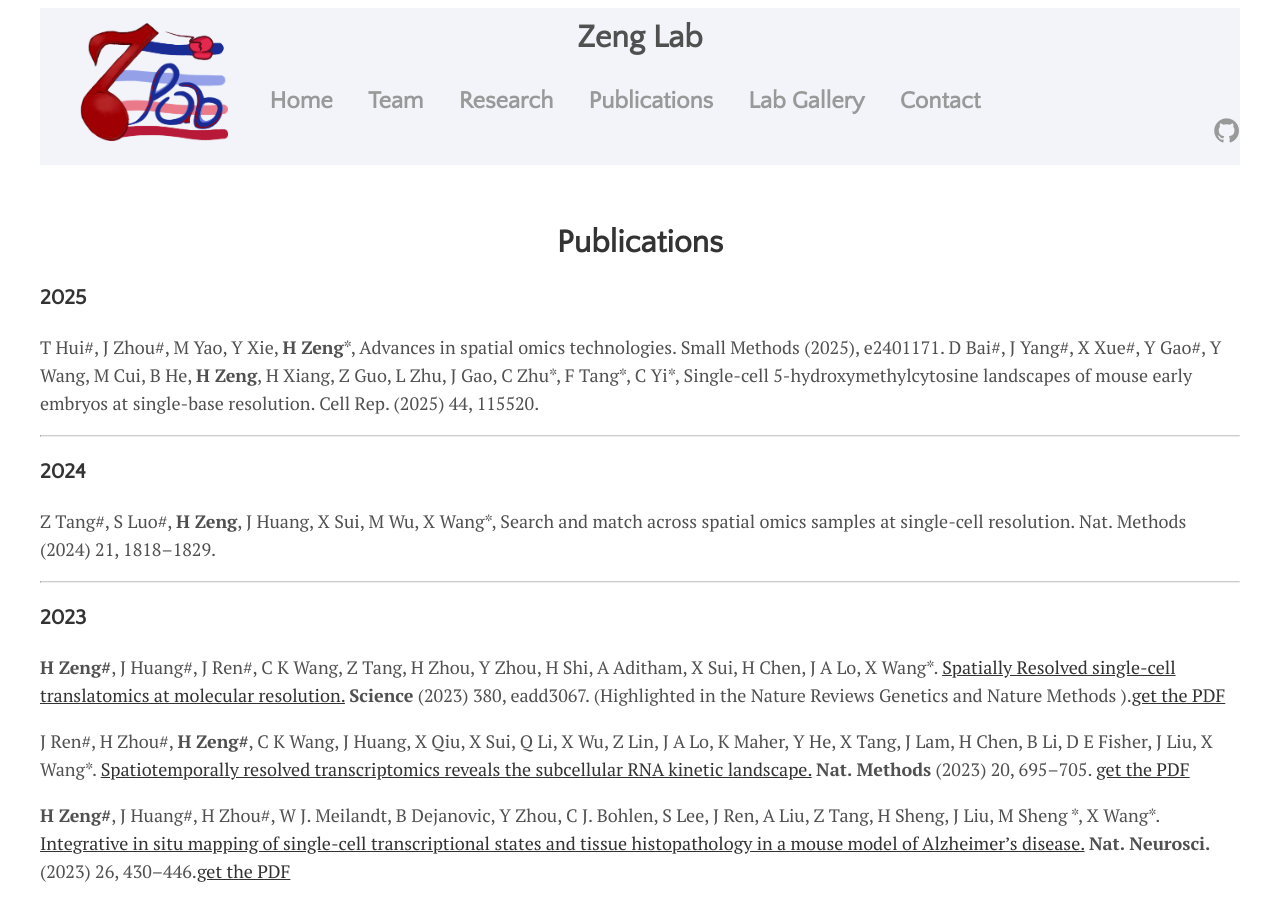
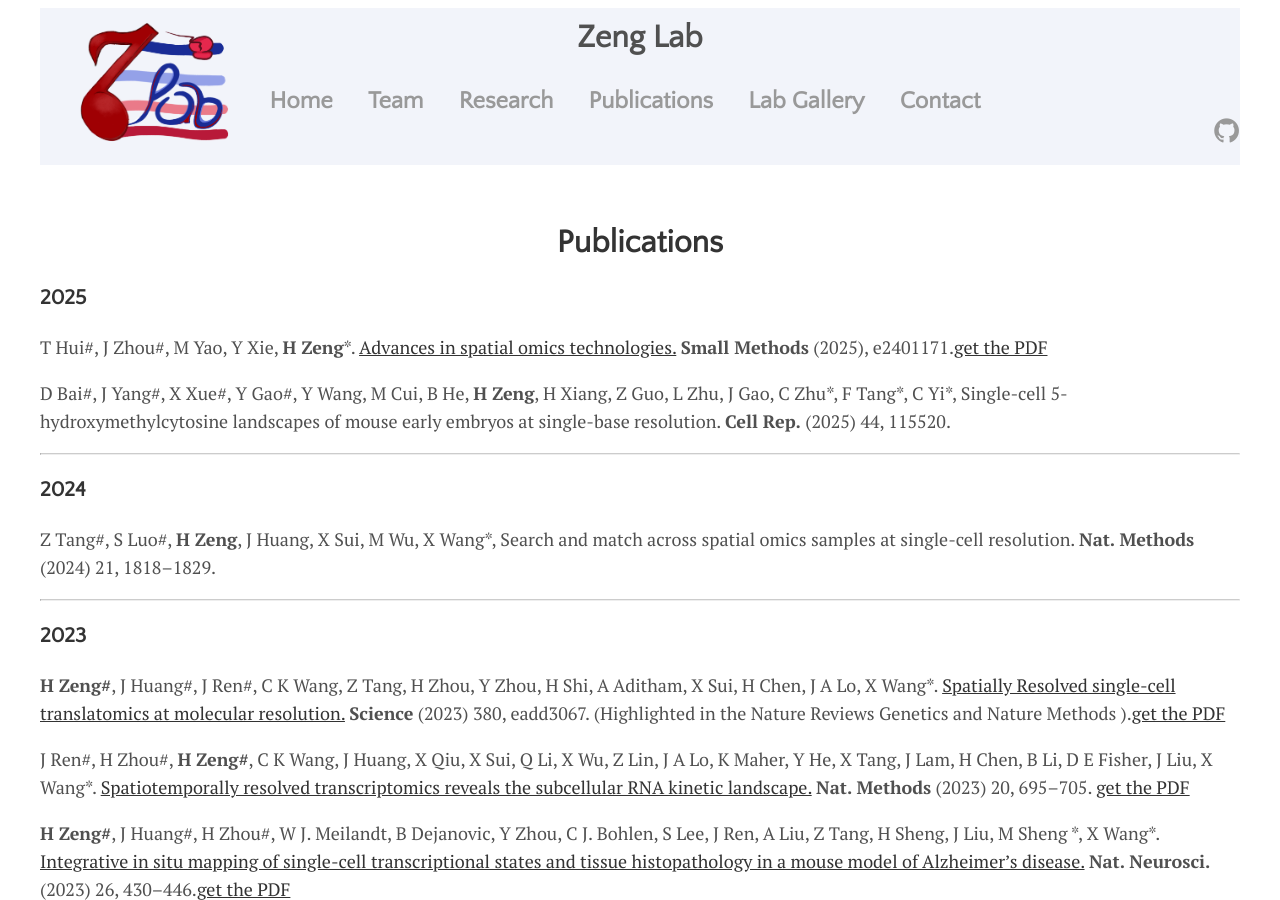
Before and after one commit to ZenghuPKU/zenghupku.github.io, a Jekyll site: the page built from menu/publications.md, in a window 1280 px wide and 900 px high. Built offline with Jekyll 4.4.1, drawn with Linux system fonts in a browser that asks for light colours.

Commit message:
Update publications.md

```diff
--- a/menu/publications.md
+++ b/menu/publications.md
@@ -8,14 +8,15 @@ permalink: /publications
 
 ### 2025
 
-T Hui#, J Zhou#, M Yao, Y Xie, **H Zeng**\*, Advances in spatial omics technologies. Small Methods (2025), e2401171.
-D Bai#, J Yang#, X Xue#, Y Gao#, Y Wang, M Cui, B He, **H Zeng**, H Xiang, Z Guo, L Zhu, J Gao, C Zhu\*, F Tang\*, C Yi\*, Single-cell 5-hydroxymethylcytosine landscapes of mouse early embryos at single-base resolution. Cell Rep. (2025) 44, 115520.
+T Hui#, J Zhou#, M Yao, Y Xie, **H Zeng**\*. [Advances in spatial omics technologies.](https://onlinelibrary.wiley.com/doi/epdf/10.1002/smtd.202401171) **Small Methods** (2025), e2401171.[get the PDF]({{ site.url }}/assets/2025_Small_Methods.pdf)
+
+D Bai#, J Yang#, X Xue#, Y Gao#, Y Wang, M Cui, B He, **H Zeng**, H Xiang, Z Guo, L Zhu, J Gao, C Zhu\*, F Tang\*, C Yi\*, Single-cell 5-hydroxymethylcytosine landscapes of mouse early embryos at single-base resolution. **Cell Rep.** (2025) 44, 115520.
 
 ---
 
 ### 2024
 
-Z Tang#, S Luo#, **H Zeng**, J Huang, X Sui, M Wu, X Wang\*, Search and match across spatial omics samples at single-cell resolution. Nat. Methods (2024) 21, 1818–1829.
+Z Tang#, S Luo#, **H Zeng**, J Huang, X Sui, M Wu, X Wang\*, Search and match across spatial omics samples at single-cell resolution. **Nat. Methods** (2024) 21, 1818–1829.
 
 ---
 
```
